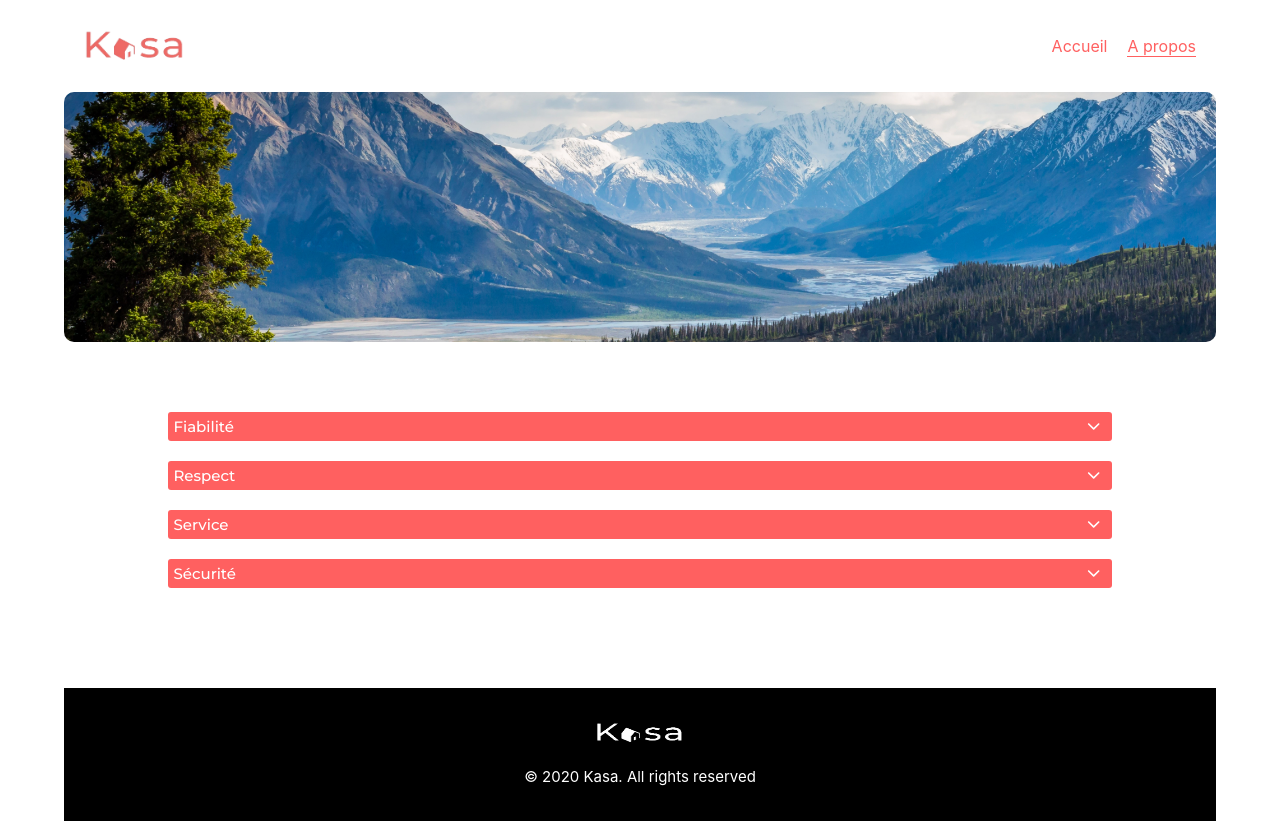
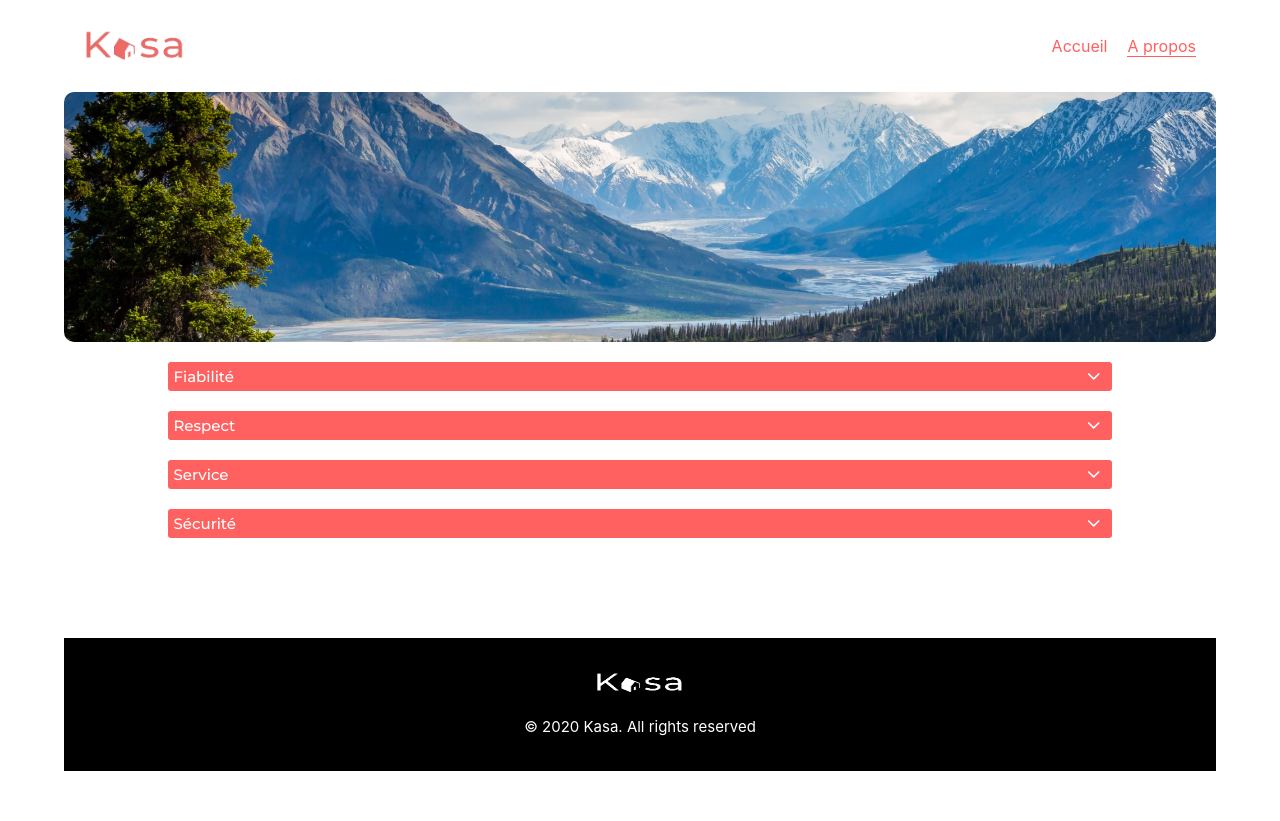
Before and after one commit to mdslasso/Kasa, a React (Create React App) app: page /apropos in a window 1280 px wide. After the commit the page ends 800 px from the top, so only its background shows below. Built offline with nearby package versions, Linux system fonts and the light colour scheme.

Commit message:
first commit

```diff
--- a/src/css/apropos.css
+++ b/src/css/apropos.css
@@ -13,7 +13,7 @@
 .cadreMenuApropos {
     width: 90%;
     margin: auto;
-    margin-top: 70px;
+    margin-top: 20px;
     display: flex;
     flex-direction: column;
     gap: 20px;
```
